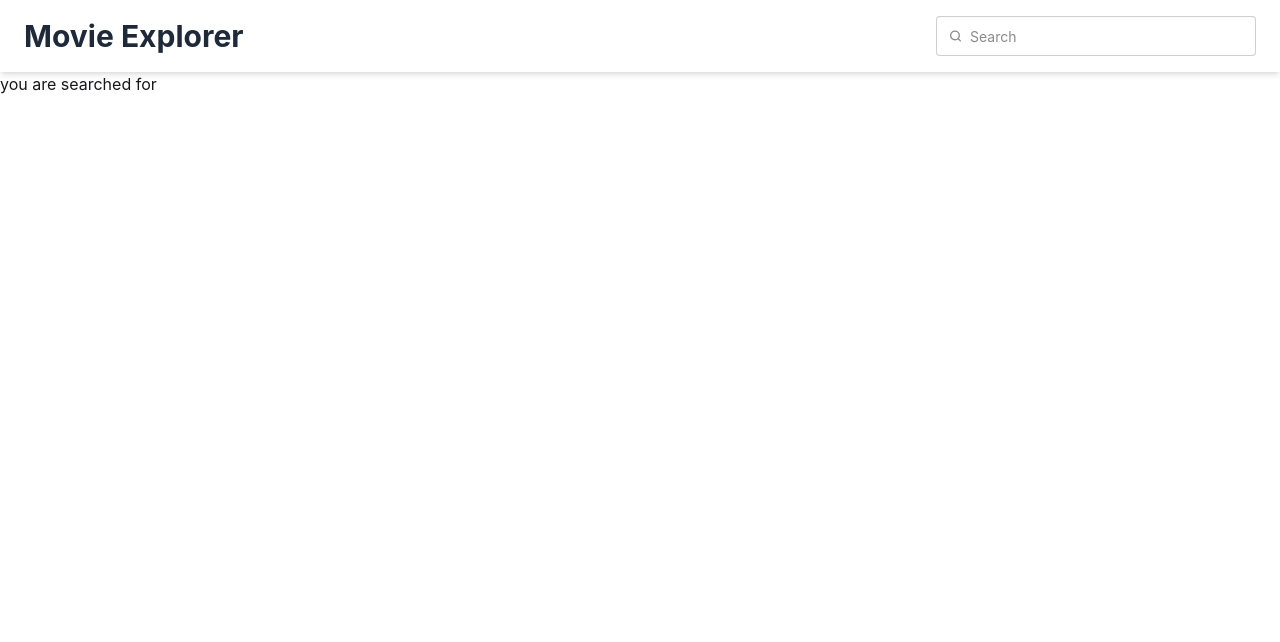
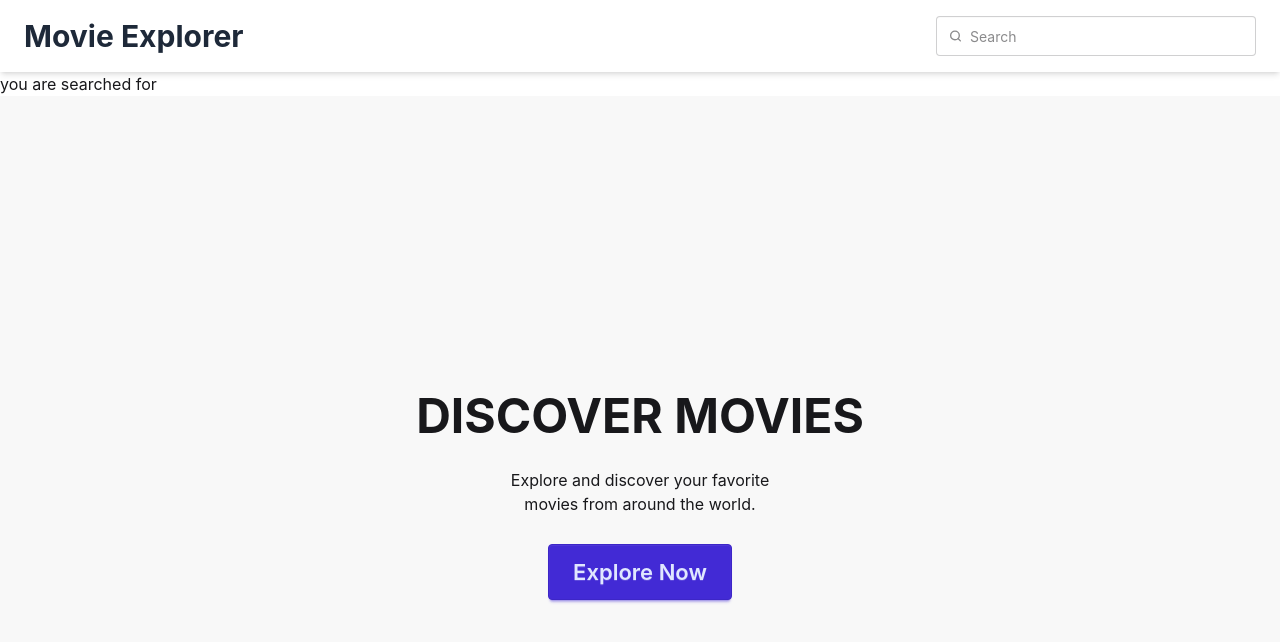
Before and after one commit to zahidhasantonmoy/nlwd-A2, a React (Vite) app: page / in a window 1280 px wide. Shown: the top 642 px of the page. Built offline with nearby package versions, Linux system fonts and the light colour scheme.

Commit message:
hero section designed

```diff
--- a/src/App.jsx
+++ b/src/App.jsx
@@ -2,6 +2,7 @@ import { useState } from 'react'
 import './index.css'
 
 import SearchBox from './Component/SearchBox'
+import Home from './Pages/Home'
 
 function App() {
 
@@ -9,6 +10,7 @@ function App() {
   return (
     <>
       <SearchBox/>
+      <Home/>
     </>
   )
 }
--- /dev/null
+++ b/src/Pages/Home.jsx
@@ -0,0 +1,17 @@
+export default function Home() {
+    return (
+        <><div className="hero bg-base-200 min-h-screen">
+  <div className="hero-content text-center">
+    <div className="max-w-md">
+      <h1 className="text-5xl font-bold">DISCOVER MOVIES </h1>
+      <p className="py-7">
+        Explore and discover your favorite  <br/>
+      movies from around the world.
+      </p>
+      <button className="btn btn-primary btn-xs sm:btn-sm md:btn-md lg:btn-lg xl:btn-xl">Explore Now</button>
+    </div>
+  </div>
+</div>
+</>
+    )
+}
```
